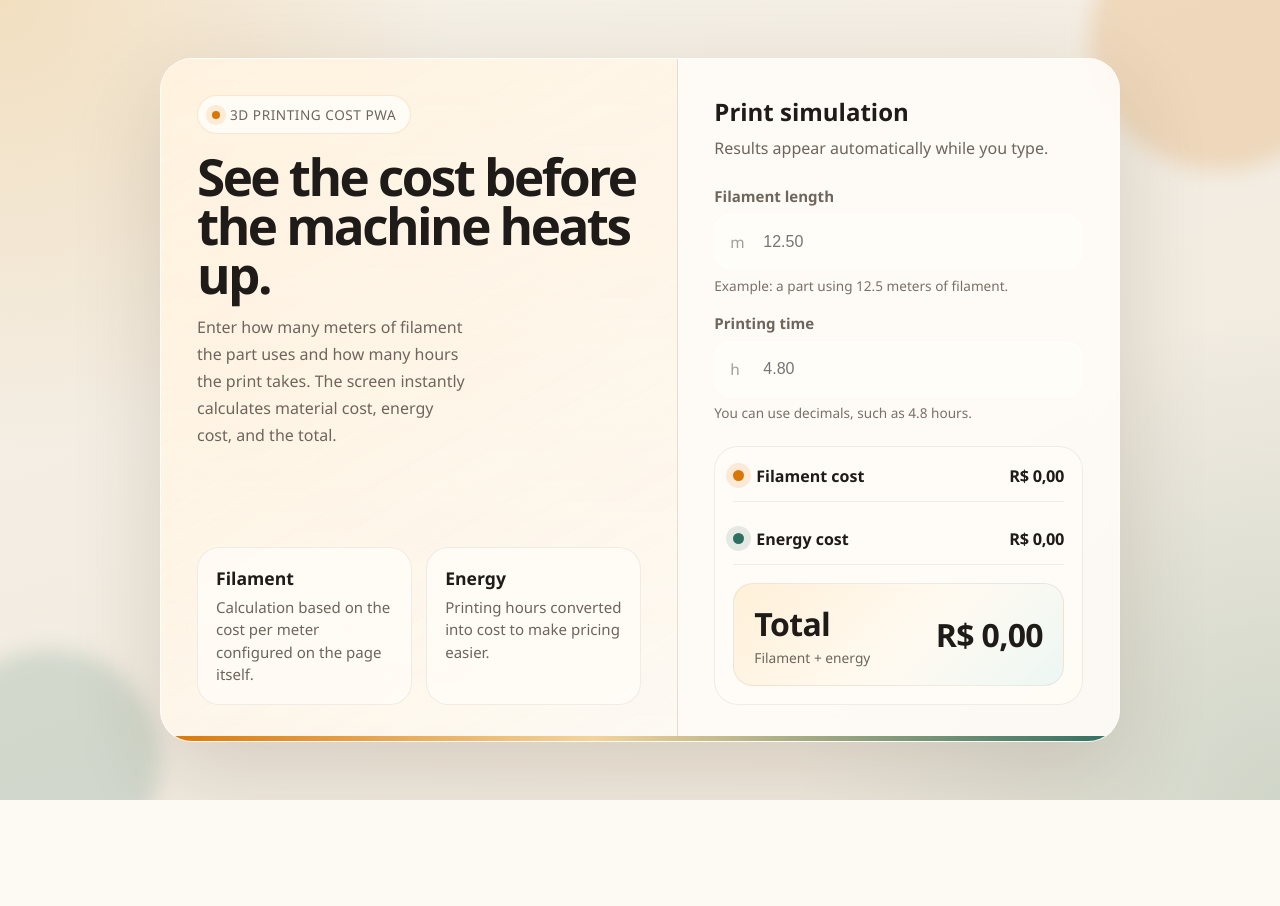
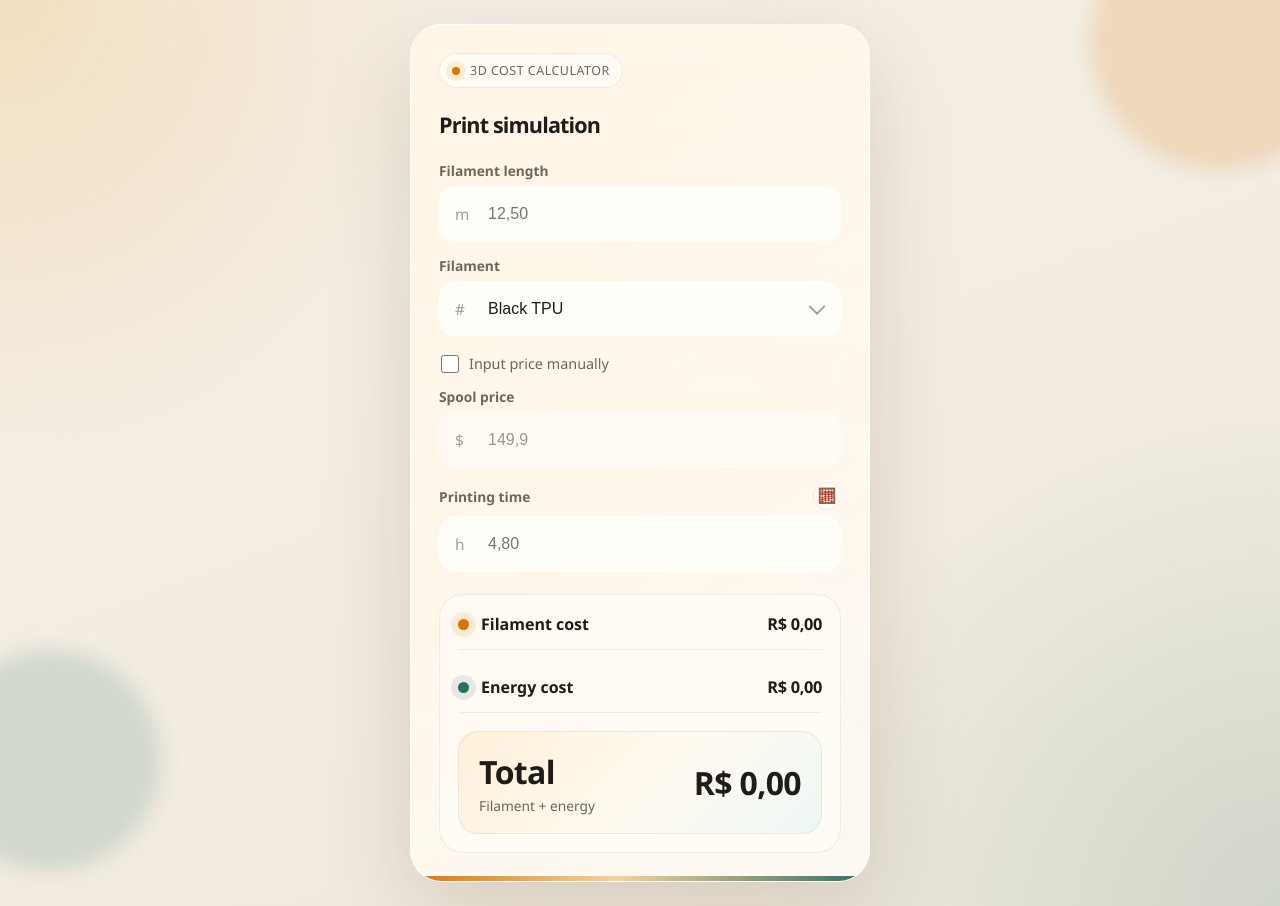
Before and after one commit to carolnatlz/3d_cost_calculator, a Flask app: page / in a window 1280 px wide. Before the commit the page ends 800 px from the top, so only its background shows below. Run offline with Flask 3, Linux system fonts and the light colour scheme.

Commit message:
final version

```diff
--- a/app/templates/home.html
+++ b/app/templates/home.html
@@ -78,7 +78,7 @@
     .shell {
       position: relative;
       z-index: 1;
-      width: min(100%, 960px);
+      width: min(100%, 460px);
       background: var(--surface);
       backdrop-filter: blur(18px);
       border: 1px solid rgba(255, 255, 255, 0.55);
@@ -96,25 +96,17 @@
     }
 
     .layout {
-      display: grid;
-      grid-template-columns: 1.08fr 0.92fr;
-      min-height: 640px;
+      min-height: 100vh;
     }
 
-    .hero,
     .calculator {
-      padding: 36px;
-    }
-
-    .hero {
-      background:
-        linear-gradient(180deg, rgba(255, 255, 255, 0.34), rgba(255, 255, 255, 0.08)),
-        linear-gradient(150deg, rgba(255, 231, 196, 0.75), rgba(255, 255, 255, 0));
-      border-right: 1px solid var(--line);
+      padding: 28px;
       display: flex;
       flex-direction: column;
-      justify-content: space-between;
-      gap: 28px;
+      gap: 22px;
+      background:
+        linear-gradient(180deg, rgba(255, 255, 255, 0.3), rgba(255, 255, 255, 0.08)),
+        linear-gradient(150deg, rgba(255, 231, 196, 0.48), rgba(255, 255, 255, 0));
     }
 
     .eyebrow {
@@ -122,12 +114,12 @@
       align-items: center;
       gap: 10px;
       width: fit-content;
-      padding: 9px 14px;
+      padding: 8px 12px;
       border-radius: 999px;
       background: rgba(255, 253, 248, 0.85);
       border: 1px solid rgba(217, 119, 6, 0.16);
       color: var(--muted);
-      font-size: 0.85rem;
+      font-size: 0.78rem;
       letter-spacing: 0.04em;
       text-transform: uppercase;
     }
@@ -141,90 +133,110 @@
       box-shadow: 0 0 0 6px rgba(217, 119, 6, 0.12);
     }
 
-    h1 {
-      margin: 18px 0 14px;
-      font-size: clamp(2.3rem, 4vw, 4rem);
-      line-height: 0.96;
-      letter-spacing: -0.05em;
+    .panel-head h2 {
+      margin: 12px 0 0;
+      font-size: 1.35rem;
+      letter-spacing: -0.04em;
     }
 
-    .lead {
-      margin: 0;
-      max-width: 30ch;
-      color: var(--muted);
-      font-size: 1rem;
-      line-height: 1.7;
-    }
-
-    .insights {
+    .panel-head {
       display: grid;
-      grid-template-columns: repeat(2, minmax(0, 1fr));
-      gap: 14px;
-    }
-
-    .insight {
-      padding: 18px;
-      border-radius: var(--radius-lg);
-      background: rgba(255, 253, 249, 0.72);
-      border: 1px solid rgba(64, 52, 42, 0.08);
-      transform: translateY(18px);
-      opacity: 0;
-      animation: rise 700ms var(--transition) forwards;
-    }
-
-    .insight:nth-child(2) {
-      animation-delay: 120ms;
-    }
-
-    .insight strong {
-      display: block;
-      margin-bottom: 6px;
-      font-size: 1.1rem;
-    }
-
-    .insight span {
-      color: var(--muted);
-      font-size: 0.94rem;
-      line-height: 1.5;
-    }
-
-    .calculator {
-      display: flex;
-      flex-direction: column;
-      justify-content: space-between;
-      gap: 24px;
-      background: rgba(255, 255, 255, 0.28);
-    }
-
-    .panel-head h2 {
-      margin: 0 0 8px;
-      font-size: 1.5rem;
-    }
-
-    .panel-head p {
-      margin: 0;
-      color: var(--muted);
-      line-height: 1.6;
+      gap: 10px;
     }
 
     form {
       display: grid;
-      gap: 18px;
+      gap: 14px;
     }
 
     .field {
       display: grid;
-      gap: 8px;
+      gap: 6px;
     }
 
     label {
-      font-size: 0.94rem;
+      font-size: 0.86rem;
       color: var(--muted);
       font-weight: 600;
     }
 
+    .label-row {
+      display: flex;
+      align-items: center;
+      justify-content: space-between;
+      gap: 10px;
+    }
+
+    .formula-toggle {
+      width: 28px;
+      height: 28px;
+      border: 1px solid rgba(64, 52, 42, 0.08);
+      border-radius: 999px;
+      background: rgba(255, 253, 248, 0.86);
+      display: inline-flex;
+      align-items: center;
+      justify-content: center;
+      font-size: 0.95rem;
+      cursor: pointer;
+      transition: transform var(--transition), box-shadow var(--transition), border-color var(--transition);
+    }
+
+    .formula-toggle:hover,
+    .formula-toggle:focus-visible {
+      transform: translateY(-1px);
+      border-color: rgba(217, 119, 6, 0.24);
+      box-shadow: 0 0 0 4px rgba(217, 119, 6, 0.1);
+      outline: none;
+    }
+
+    .formula-card {
+      display: none;
+      padding: 14px 16px;
+      border-radius: 16px;
+      background: rgba(255, 252, 246, 0.9);
+      border: 1px solid rgba(64, 52, 42, 0.08);
+      color: var(--muted);
+      font-size: 0.84rem;
+      line-height: 1.55;
+    }
+
+    .formula-card.open {
+      display: block;
+    }
+
+    .formula-card strong {
+      display: block;
+      margin-bottom: 6px;
+      color: var(--ink);
+      font-size: 0.9rem;
+    }
+
+    .formula-card code {
+      display: block;
+      margin-top: 6px;
+      padding: 10px 12px;
+      border-radius: 12px;
+      background: rgba(255, 248, 237, 0.95);
+      color: var(--ink);
+      font-size: 0.82rem;
+      word-break: break-word;
+    }
+
     .input-wrap {
       position: relative;
+    }
+
+    .input-wrap.select-wrap::after {
+      content: "";
+      position: absolute;
+      right: 18px;
+      top: 50%;
+      width: 10px;
+      height: 10px;
+      border-right: 2px solid rgba(30, 27, 24, 0.42);
+      border-bottom: 2px solid rgba(30, 27, 24, 0.42);
+      transform: translateY(-70%) rotate(45deg);
+      pointer-events: none;
     }
 
     .prefix {
@@ -237,7 +249,8 @@
       pointer-events: none;
     }
 
-    input {
+    input,
+    select {
       width: 100%;
       border: 1px solid transparent;
       border-radius: var(--radius-md);
@@ -249,17 +262,52 @@
       box-shadow: inset 0 1px 0 rgba(255, 255, 255, 0.6);
     }
 
-    input:focus {
+    select {
+      appearance: none;
+      padding-right: 44px;
+    }
+
+    input:focus,
+    select:focus {
       outline: none;
       border-color: rgba(217, 119, 6, 0.42);
       box-shadow: 0 0 0 4px rgba(217, 119, 6, 0.12);
       transform: translateY(-1px);
     }
 
-    .hint {
-      margin: -2px 0 0;
-      color: rgba(110, 101, 92, 0.92);
-      font-size: 0.85rem;
+    input:disabled,
+    select:disabled {
+      color: rgba(30, 27, 24, 0.45);
+      background: rgba(255, 253, 248, 0.7);
+      cursor: not-allowed;
+      box-shadow: none;
+    }
+
+    .toggle-row {
+      display: flex;
+      align-items: center;
+      gap: 10px;
+      padding: 4px 2px 0;
+      color: var(--muted);
+      font-size: 0.9rem;
+      user-select: none;
+    }
+
+    .toggle-row input {
+      width: 18px;
+      height: 18px;
+      margin: 0;
+      padding: 0;
+      accent-color: var(--accent);
+      box-shadow: none;
+      transform: none;
+    }
+
+    .toggle-row label {
+      font-size: 0.9rem;
+      color: var(--muted);
+      font-weight: 500;
+      cursor: pointer;
     }
 
     .summary {
@@ -341,41 +389,22 @@
       font-size: clamp(1.55rem, 3vw, 2rem);
     }
 
-    @keyframes rise {
-      to {
-        opacity: 1;
-        transform: translateY(0);
-      }
-    }
-
-    @media (max-width: 860px) {
-      .layout {
-        grid-template-columns: 1fr;
+    @media (max-width: 580px) {
+      body {
+        padding: 10px;
       }
 
-      .hero {
-        border-right: 0;
-        border-bottom: 1px solid var(--line);
-      }
-    }
-
-    @media (max-width: 580px) {
-      body {
-        padding: 14px;
-      }
-
-      .hero,
       .calculator {
-        padding: 24px;
-      }
-
-      .insights {
-        grid-template-columns: 1fr;
+        padding: 22px 18px 20px;
       }
 
       .summary,
       .total {
         border-radius: 18px;
+      }
+
+      .shell {
+        border-radius: 24px;
       }
     }
   </style>
@@ -384,32 +413,10 @@
 <body>
   <main class="shell">
     <section class="layout">
-      <article class="hero">
-        <div>
-          <span class="eyebrow">3D printing cost PWA</span>
-          <h1>See the cost before the machine heats up.</h1>
-          <p class="lead">
-            Enter how many meters of filament the part uses and how many hours the print takes.
-            The screen instantly calculates material cost, energy cost, and the total.
-          </p>
-        </div>
-
-        <div class="insights">
-          <div class="insight">
-            <strong>Filament</strong>
-            <span>Calculation based on the cost per meter configured on the page itself.</span>
-          </div>
-          <div class="insight">
-            <strong>Energy</strong>
-            <span>Printing hours converted into cost to make pricing easier.</span>
-          </div>
-        </div>
-      </article>
-
       <section class="calculator" aria-label="Cost calculator">
         <header class="panel-head">
+          <span class="eyebrow">3D Cost Calculator</span>
           <h2>Print simulation</h2>
-          <p>Results appear automatically while you type.</p>
         </header>
 
         <form>
@@ -417,18 +424,59 @@
             <label for="filamento">Filament length</label>
             <div class="input-wrap">
               <span class="prefix">m</span>
-              <input id="filamento" type="number" inputmode="decimal" min="0" step="0.01" placeholder="12.50" />
+              <input id="filamento" type="text" inputmode="decimal" autocomplete="off" placeholder="12,50" />
             </div>
-            <p class="hint">Example: a part using 12.5 meters of filament.</p>
           </div>
 
           <div class="field">
-            <label for="horas">Printing time</label>
+            <label for="tipoFilamento">Filament</label>
+            <div class="input-wrap select-wrap">
+              <span class="prefix">#</span>
+              <select id="tipoFilamento">
+                <option value="black-tpu">Black TPU</option>
+                <option value="black-velvet-pla">Black Velvet PLA</option>
+                <option value="dual-color-pla">Dual Color PLA</option>
+                <option value="granito-pla">Granito PLA</option>
+              </select>
+            </div>
+          </div>
+
+          <div class="toggle-row">
+            <input id="manualPrice" type="checkbox" />
+            <label for="manualPrice">Input price manually</label>
+          </div>
+
+          <div class="field">
+            <label for="valorFilamento">Spool price</label>
+            <div class="input-wrap">
+              <span class="prefix">$</span>
+              <input id="valorFilamento" type="text" inputmode="decimal" autocomplete="off" placeholder="149,90" />
+            </div>
+          </div>
+
+          <div class="field">
+            <div class="label-row">
+              <label for="horas">Printing time</label>
+              <button
+                id="formulaToggle"
+                class="formula-toggle"
+                type="button"
+                aria-expanded="false"
+                aria-controls="formulaCard"
+                title="Show formula"
+              >🧮</button>
+            </div>
+            <div id="formulaCard" class="formula-card" aria-hidden="true">
+              <strong>Energy formula</strong>
+              Power: 0.35 kWh
+              <br />
+              Price: R$ 1,20 per kWh
+              <code>energy cost = hours × 0.35 × 1.20</code>
+            </div>
             <div class="input-wrap">
               <span class="prefix">h</span>
-              <input id="horas" type="number" inputmode="decimal" min="0" step="0.01" placeholder="4.80" />
+              <input id="horas" type="text" inputmode="decimal" autocomplete="off" placeholder="4,80" />
             </div>
-            <p class="hint">You can use decimals, such as 4.8 hours.</p>
           </div>
         </form>
 
@@ -462,11 +510,22 @@
   </main>
 
   <script>
-    const precoPorMetro = 0.15;
-    const precoPorHora = 0.60;
+    const potenciaImpressora = 0.35;
+    const precoPorKwh = 1.2;
+    const filamentos = {
+      "black-tpu": { nome: "Black TPU", preco: 149.90, metros: 360 },
+      "black-velvet-pla": { nome: "Black Velvet PLA", preco: 105.44, metros: 333 },
+      "dual-color-pla": { nome: "Dual Color PLA", preco: 132, metros: 333 },
+      "granito-pla": { nome: "Granito PLA", preco: 122, metros: 333 }
+    };
 
     const filamentoInput = document.getElementById("filamento");
+    const tipoFilamentoInput = document.getElementById("tipoFilamento");
+    const manualPriceInput = document.getElementById("manualPrice");
+    const valorFilamentoInput = document.getElementById("valorFilamento");
     const horasInput = document.getElementById("horas");
+    const formulaToggle = document.getElementById("formulaToggle");
+    const formulaCard = document.getElementById("formulaCard");
     const gastoFilamento = document.getElementById("gastoFilamento");
     const gastoEnergia = document.getElementById("gastoEnergia");
     const total = document.getElementById("total");
@@ -477,14 +536,65 @@
         currency: "BRL"
       });
 
-    const normalizarNumero = (valor) => Number(String(valor).replace(",", ".")) || 0;
+    const inputsNumericos = [filamentoInput, valorFilamentoInput, horasInput];
+
+    const formatarEntrada = (valor) =>
+      valor.toLocaleString("pt-BR", {
+        minimumFractionDigits: 0,
+        maximumFractionDigits: 2
+      });
+
+    const normalizarNumero = (valor) => {
+      const texto = String(valor).trim().replace(/\s+/g, "").replace(",", ".");
+      return Number(texto) || 0;
+    };
+
+    function permitirVirgula(input) {
+      input.addEventListener("input", () => {
+        const limpo = input.value.replace(/[^0-9,.\s]/g, "").replace(/\s+/g, "");
+        const separador = limpo.match(/[.,]/);
+
+        if (!separador) {
+          input.value = limpo;
+          return;
+        }
+
+        const indice = separador.index;
+        const inteiro = limpo.slice(0, indice).replace(/[.,]/g, "");
+        const decimal = limpo.slice(indice + 1).replace(/[.,]/g, "");
+
+        input.value = `${inteiro}${separador[0]}${decimal}`;
+      });
+    }
+
+    function obterFilamentoSelecionado() {
+      return filamentos[tipoFilamentoInput.value] || filamentos["black-tpu"];
+    }
+
+    function sincronizarModoPreco() {
+      const manual = manualPriceInput.checked;
+      const filamentoSelecionado = obterFilamentoSelecionado();
+
+      tipoFilamentoInput.disabled = manual;
+      valorFilamentoInput.disabled = !manual;
+
+      if (!manual) {
+        valorFilamentoInput.value = formatarEntrada(filamentoSelecionado.preco);
+      } else if (!valorFilamentoInput.value) {
+        valorFilamentoInput.value = formatarEntrada(filamentoSelecionado.preco);
+      }
+    }
 
     function calcular() {
       const metros = normalizarNumero(filamentoInput.value);
+      const manual = manualPriceInput.checked;
+      const filamentoSelecionado = obterFilamentoSelecionado();
+      const precoRolo = manual ? normalizarNumero(valorFilamentoInput.value) : filamentoSelecionado.preco;
+      const metrosPorRolo = manual ? 360 : filamentoSelecionado.metros;
       const horas = normalizarNumero(horasInput.value);
 
-      const custoFilamento = metros * precoPorMetro;
-      const custoEnergia = horas * precoPorHora;
+      const custoFilamento = metrosPorRolo > 0 ? (metros * precoRolo) / metrosPorRolo : 0;
+      const custoEnergia = horas * potenciaImpressora * precoPorKwh;
       const custoTotal = custoFilamento + custoEnergia;
 
       gastoFilamento.textContent = formatarMoeda(custoFilamento);
@@ -492,10 +602,32 @@
       total.textContent = formatarMoeda(custoTotal);
     }
 
-    ["input", "change"].forEach((evento) => {
-      filamentoInput.addEventListener(evento, calcular);
-      horasInput.addEventListener(evento, calcular);
+    inputsNumericos.forEach((input) => {
+      permitirVirgula(input);
+      ["input", "change"].forEach((evento) => {
+        input.addEventListener(evento, calcular);
+      });
     });
+
+    tipoFilamentoInput.addEventListener("change", () => {
+      sincronizarModoPreco();
+      calcular();
+    });
+
+    manualPriceInput.addEventListener("change", () => {
+      sincronizarModoPreco();
+      calcular();
+    });
+
+    formulaToggle.addEventListener("click", () => {
+      const aberto = formulaCard.classList.toggle("open");
+      formulaToggle.setAttribute("aria-expanded", String(aberto));
+      formulaCard.setAttribute("aria-hidden", String(!aberto));
+    });
+
+    tipoFilamentoInput.value = "black-tpu";
+    sincronizarModoPreco();
+    calcular();
 
     if ("serviceWorker" in navigator) {
       window.addEventListener("load", () => {
--- a/main.py
+++ b/main.py
@@ -5,4 +5,4 @@ app = create_app()
 
 
 if __name__ == "__main__":
-    app.run(debug=True)
+    app.run(host="0.0.0.0", port=8000)
```
Also changed, not shown: 1 other file.
